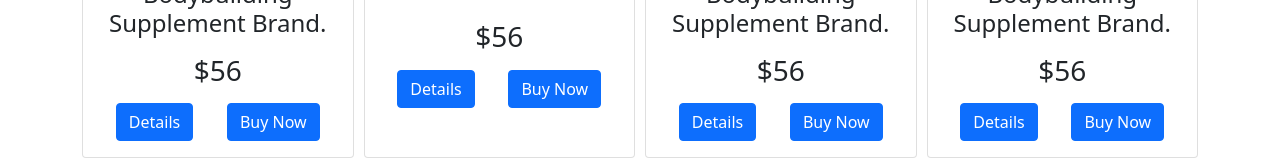
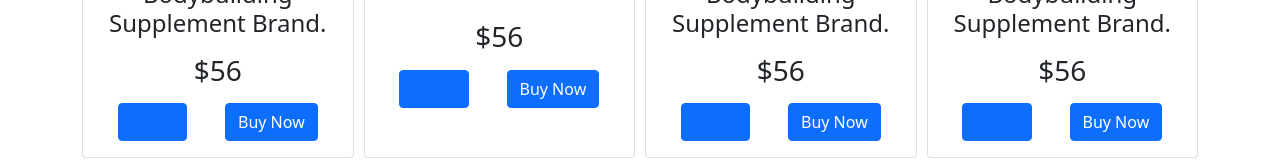
Before and after one commit to FahadwebD/Fitness_club, a React (Create React App) app: page /shop in a window 1280 px wide. Shown: the part 705-871 px from the top of the page. Built offline with nearby package versions, Linux system fonts and the light colour scheme.

Commit message:
details added

```diff
--- a/src/App.js
+++ b/src/App.js
@@ -10,6 +10,7 @@ import AboutUs from './components/AboutUS/AboutUs';
 import NotFound from './components/NotFound/NotFound';
 import Blog from './components/Blog/Blog';
 import Shop from './components/Shop/Shop';
+import Detail from './components/Detail/Detail'
 import OrderReview from './components/OrderReview/OrderReview';
 
 function App() {
@@ -39,6 +40,9 @@ function App() {
       <Route exact path ='/order'>
      <OrderReview></OrderReview>
       </Route>
+      <Route exact path ='/detail/:did'>
+     <Detail></Detail>
+      </Route>
       <Route  path='/*'>
         <NotFound></NotFound>
       </Route>
--- /dev/null
+++ b/src/components/Detail/Detail.js
@@ -0,0 +1,45 @@
+import { useEffect, useState } from 'react';
+import { useParams } from 'react-router';
+import DetailShow from '../DetailShow/DetailShow';
+
+
+const Detail = () => {
+    const [products , setProducts] = useState([])
+
+    useEffect(() => {
+        fetch('https://raw.githubusercontent.com/FahadwebD/productjson/main/product.json')
+            .then(res => res.json())
+            .then(data =>setProducts(data));
+    }, []);
+
+
+
+    const {did} = useParams()
+
+  const [detail , setDetail] = useState({})
+
+
+  useEffect(()=>{
+
+    if (products.length){
+        const id = did;
+
+        const newP = products.find(product => product.id === id)
+        setDetail(newP)
+    }
+
+  } ,[did ,products])
+
+
+
+
+
+
+    return (
+        <div style={{marginTop:100}}>
+            <DetailShow data ={detail}></DetailShow>
+        </div>
+    );
+};
+
+export default Detail;
--- /dev/null
+++ b/src/components/DetailShow/DetailShow.js
@@ -0,0 +1,13 @@
+import React from 'react';
+
+const DetailShow = (props) => {
+    console.log(props)
+    const{name} = props.data
+    return (
+        <div>
+            <h1>{name}</h1>
+        </div>
+    );
+};
+
+export default DetailShow;
--- a/src/components/Products/Products.js
+++ b/src/components/Products/Products.js
@@ -1,9 +1,10 @@
 import React from 'react';
 import { Card , Button } from 'react-bootstrap';
+import { Link } from 'react-router-dom';
 
 const Products = (props) => {
 
-    const{name , brand , price , description , img} = props.data
+    const{ id, name , brand , price , description , img} = props.data
     return (
         <Card>
     <Card.Img variant="top" src={img} />
@@ -19,7 +20,7 @@ const Products = (props) => {
         <h3>${price}</h3>
       </Card.Text>
       <div className='d-flex justify-content-around'>
-        <Button>Details</Button>
+        <Button><Link to={`/detail/${id}`}>Detail</Link></Button>
         <Button  onClick={() => props.addToCart(props.data)}>Buy Now</Button>
 
     </div>
--- a/src/components/Shop/Shop.js
+++ b/src/components/Shop/Shop.js
@@ -25,7 +25,7 @@ const Shop = () => {
 
 
     useEffect(() => {
-        fetch('./product.JSON')
+        fetch('./product.json')
             .then(res => res.json())
             .then(data => {
                 setProducts(data);
--- a/src/hooks/useProducts.js
+++ b/src/hooks/useProducts.js
@@ -6,7 +6,7 @@ const useProducts =()=>{
     const [products , setProducts] = useState([])
 
     useEffect(() => {
-        fetch('./product.JSON')
+        fetch('./product.json')
             .then(res => res.json())
             .then(data => {
                 setProducts(data);
```
Also changed, not shown: src/hooks/useDetails.js (added).
